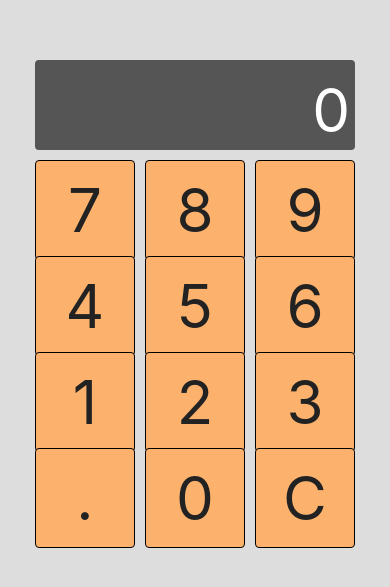
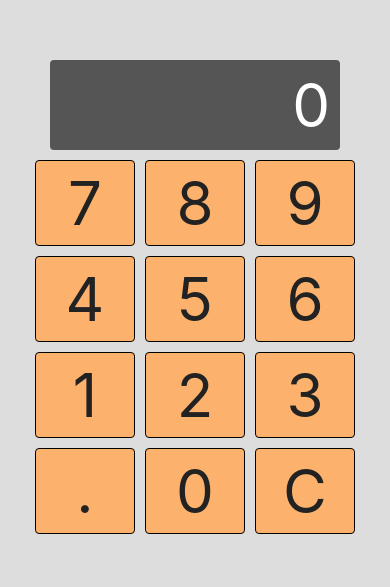
Before and after one commit to davidngu3/-trainer, a React Native app: screen / in a window 390 px wide. Shown: the part 125-712 px from the top of the page. Built offline with nearby package versions, Linux system fonts and the light colour scheme.

Commit message:
calc styling

```diff
--- a/App.js
+++ b/App.js
@@ -12,7 +12,6 @@ function KeypadButton(props) {
 }
 
 export default function App() {
-
 
   return (
     <View style={styles.container}>
@@ -52,23 +51,22 @@ export default function App() {
 
 const styles = StyleSheet.create({
   container: {
-    flex: 1,
+    backgroundColor: '#DDD',
     width: "100%",
     height: "100%",
     alignSelf: 'center',
-    backgroundColor: '#DDD',
+    flexDirection: 'column',
+    justifyContent: 'center',
     alignItems: 'center',
-    justifyContent: 'center',
     paddingVertical: 180,
-    paddingHorizontal: 120,
+    paddingHorizontal: 50,
   },
   screen: {
     backgroundColor: "#555",
     borderRadius: 4,
-    width: 320,
-    height: 90,
-    padding: 5,
-    margin: 5,
+    alignSelf: 'stretch',
+    marginVertical: 5,
+    paddingRight: 10,
   },
   screenText: {
     textAlign: 'right',
@@ -82,7 +80,6 @@ const styles = StyleSheet.create({
     alignItems: 'center',
     justifyContent: 'center',
     width: 100,
-    height: 100,
     margin: 5,
     borderRadius: 4,
     backgroundColor: '#fcb26d',
@@ -98,6 +95,5 @@ const styles = StyleSheet.create({
   keypadRow: {
     flex: 1,
     flexDirection: 'row',
-    justifyContent: 'space-between',
   },
 });
```
